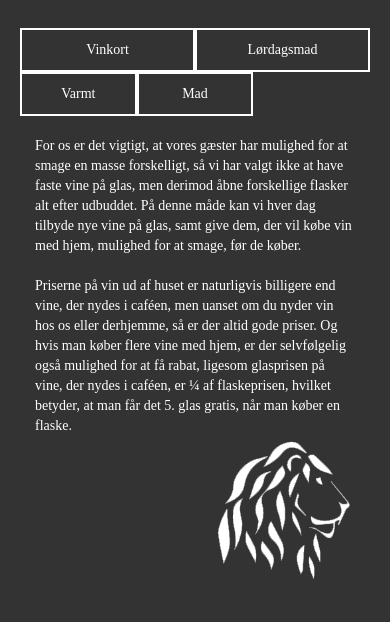
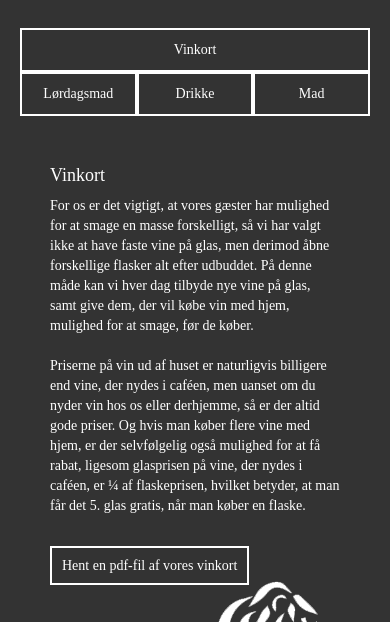
Before and after one commit to JeppeSBjerrum/projekt2.2, a PHP site: page /vincafe.php in a window 390 px wide. Shown: the part 2136-2758 px from the top of the page. Run offline with PHP 8.4, Linux system fonts and the light colour scheme; grey boxes are pictures that could not be loaded.

Commit message:
vinmenu er klar yay

```diff
--- a/css/stylesheet.css
+++ b/css/stylesheet.css
@@ -186,9 +186,12 @@ a:hover, a:visited:hover {
 }
 table {
 	margin-bottom: 20px;
+	border-top: 2px solid white;
+	padding-top: 10px;
 }
+
 #menuindhold {
-	margin-top: 20px;
+	margin-top: 40px;
 }
 .tavle {
 	background-color: rgba(51,51,51,1.00);
--- a/header.php
+++ b/header.php
@@ -17,7 +17,7 @@
   <div class="container-fluid">
   <!--Logo og nav-->
   <nav>
-  <img src="<?php echo $pagelogo;?>" alt="" id="logo">
+  <a href="index.html"><img src="<?php echo $pagelogo;?>" alt="" id="logo"></a>
 
   <ul>
   <li class="lydknapper"><img src="images/playbutton.png" alt="afspil musik" onClick="playAudio()"> <img src="images/mutebutton2.png" alt="sluk musikken" onClick="pauseAudio()"></li>
--- a/js/script.js
+++ b/js/script.js
@@ -6,7 +6,7 @@ $('#bogeventscarousel').hover(function () {
 	$("#bogeventscarousel").carousel('cycle');
 });
 
-//js for baggrundsmusik og knapperne i nav
+//JS for knapper til baggrundsmusikken
 var aud = document.getElementById("music");
 
 function playAudio() {
@@ -17,26 +17,55 @@ function pauseAudio() {
 	aud.pause();
 };
 
-//MENUKORT PÅ VINCAFESIDEN
+//JS FOR MENUKORT
 //variabler for indholdet på menuen
-var vinvinkortet = 'For os er det vigtigt, at vores gæster har mulighed for at smage en masse forskelligt, så vi har valgt ikke at have faste vine på glas, men derimod åbne forskellige flasker alt efter udbuddet. På denne måde kan vi hver dag tilbyde nye vine på glas, samt give dem, der vil købe vin med hjem, mulighed for at smage, før de køber. <br><br>Priserne på vin ud af huset er naturligvis billigere end vine, der nydes i caféen, men uanset om du nyder vin hos os eller derhjemme, så er der altid gode priser. Og hvis man køber flere vine med hjem, er der selvfølgelig også mulighed for at få rabat, ligesom glasprisen på vine, der nydes i caféen, er ¼ af flaskeprisen, hvilket betyder, at man får det 5. glas gratis, når man køber en flaske. <br><br> <a href="pdfnavn" target="_blank">Hent en pdf af menukortet</a>';
-var vinlordagsmad = '';
-var vindrikke = '<h4>Varmt</h4><table class="col-sm-6">  <tbody>    <tr>     <td>Espresso</td>      <td>20,- </td>    </tr>    <tr>      <td>Café con leche</td>      <td>30,- </td>    </tr>    <tr><td>Valgfri to-go kaffe</td>      <td>25,- </td>    </tr>  </tbody></table>	 <table  class="col-sm-6">    <tbody>  <tr>      <td>Americano</td>      <td>25,- </td>    </tr>    <tr>      <td>Ekstra skud espresso</td>      <td>5,- </td>    </tr>    <tr>      <td>Te (sort eller grøn)</td>      <td>25,- </td>    </tr>  </tbody></table><h4>Koldt</h4><table class="col-sm-6">  <tbody>    <tr>      <td>Sodavand</td>      <td>28,-</td>    </tr>    <tr>      <td>Øko safter</td>      <td>32,-</td>    </tr>    <tr>      <td>Spiritus (3cl)</td>      <td>50,-</td>    </tr></tbody></table>	  <table class="col-sm-6">    <tbody>    <tr>      <td>Spiritus (6cl)</td>      <td>75,-</td>    </tr>    <tr>      <td>Flaskeøl: Black Lager - Thy øko Humle - Ale No. 16</td>      <td>35,-</td>    </tr>  </tbody></table><br>';
-var vinmad = '<table class="col-sm-6">  <tbody>    <tr>      <td>Ostetallerken (den lille)</td>      <td>75,-</td>    </tr>    <tr>      <td>Ostetallerken (den store)</td>      <td>120,-</td>    </tr>    <tr>      <td>Charcuteri (den lille)</td>      <td>75,-</td>    </tr>    <tr>      <td>Charcuteri (den store)</td>      <td>120,-</td></tr>    <tr>      <td>Blandet tallerken (den lille)</td>      <td>75,-</td>    </tr>    <tr>      <td>Blandet tallerken (den store)</td>      <td>120,-</td>    </tr>    <tr>     <th class="text-left">wut</th></tr>    <tr>      <td>Hjemmelavet brownie</td>      <td>35,-</td>    </tr></tbody></table><p class="col-sm-6">Alle madbestillinger serveres  med hjemmelavet brød,tapanade, olie & salt og kan også købes til at tage med.</p>';
+//VINCAFÉ UNDERSIDEN
+//Menupunkt: Vinkort
+var vinvinkortet = '<h4 class="col-xs-12">Vinkort</h4><p class="col-xs-12">For os er det vigtigt, at vores gæster har mulighed for at smage en masse forskelligt, så vi har valgt ikke at have faste vine på glas, men derimod åbne forskellige flasker alt efter udbuddet. På denne måde kan vi hver dag tilbyde nye vine på glas, samt give dem, der vil købe vin med hjem, mulighed for at smage, før de køber. <br><br>Priserne på vin ud af huset er naturligvis billigere end vine, der nydes i caféen, men uanset om du nyder vin hos os eller derhjemme, så er der altid gode priser. Og hvis man køber flere vine med hjem, er der selvfølgelig også mulighed for at få rabat, ligesom glasprisen på vine, der nydes i caféen, er ¼ af flaskeprisen, hvilket betyder, at man får det 5. glas gratis, når man køber en flaske. <br><br><br> <a href="pdfnavn" target="_blank" class="btn-custom">Hent en pdf-fil af vores vinkort</a><img src="images/loevesgamlelogo.png" alt="" width="150px" class="pull-right"></p>';
+//Menupunkt: Lørdagsmad
+var vinlordagsmad = '<h4>Lørdagsmad på Vincaféen</h4><p>8. april: And med citronmelisse, jordskokker og løg<br><br>22. april: Okse med persille, persillerod og svampe<br><br>6. maj: Kylling med asparges og spinat<br><br>20. maj: Lam med blomkål, gulerødder og salvie<br><br>3. juni: Kalv med ærter, løg og spidskål</p><br><p><strong>Bordbestilling</strong> sker i Vincaféen eller på vincafeen@loeves.dk<br>Efter først-til-mølle princip</p>';
+//Menupunkt: Drikke
+var vindrikke = '<h4 class="col-xs-12">Varmt</h4><div class="col-sm-6"><table width="100%"><tbody><tr><td>Espresso</td><td>20,-</td></tr><tr><td>Café con leche</td><td>30,-</td></tr><tr><td>Valgfri to-go kaffe</td><td>25,-</td></tr></tbody></table></div><div class="col-sm-6"><table width="100%"><tbody><tr><td>Americano</td><td>25,-</td></tr><tr><td>Ekstra skud espresso</td><td>5,-</td></tr><tr><td>Te (sort eller grøn)</td><td>25,-</td></tr></tbody></table></div><br><br><br><h4 class="col-xs-12">Koldt</h4><div class="col-sm-6"><table width="100%"><tbody><tr><td>Sodavand</td><td>28,-</td></tr><tr><td>Øko safter</td><td>32,-</td></tr><tr><td>Spiritus (3cl)</td><td>50,-</td></tr><tr><td>Spiritus (6cl)</td><td>75,-</td></tr></tbody></table></div><div class="col-sm-6"><table width="100%"><tbody><tr><td>Flaskeøl:<br>- Black Lager<br>- Thy øko Humle<br>- Ale No. 16</td><td>35,-</td></tr></tbody></table></div><br>';
+//Menupunkt: Mad
+var vinmad = '<h4 class="col-xs-12">Vores madudvalg</h4><div class="col-sm-6"><table width="100%"><tbody><tr><td>Ostetallerken (den lille)</td><td>75,-</td></tr><tr><td>Ostetallerken (den store)</td><td>120,-</td></tr><tr><td>Charcuteri (den lille)</td><td>75,-</td></tr><tr><td>Charcuteri (den store)</td><td>120,-</td></tr><tr><td>Blandet tallerken (den lille)</td><td>75,-</td></tr><tr><td>Blandet tallerken (den store)</td><td>120,-</td></tr><tr><th class="text-left"><br>Kage</th></tr><tr><td>Hjemmelavet brownie</td><td>35,-</td></tr></tbody></table></div><p class="col-sm-6">Alle madbestillinger serveres  med hjemmelavet brød,tapanade, olie & salt og kan også købes til at tage med.</p>';
 
+//BOG OG VINCAFÉ UNDERSIDEN
+//Menupunkt:
 
+//FUNKTIONER DER INDSÆTTER VARIABLERNE I ID=MENUINDHOLD
+//VINCAFE UNDERSIDEN
+
+//Menupunkt: Vinkort
 function vvinkort() {
 	document.getElementById("menuindhold").innerHTML = vinvinkortet;
 };
-
+//Menupunkt: Lørdagsmad
 function vlordagsmad() {
 	document.getElementById("menuindhold").innerHTML = vinlordagsmad;
 };
-
+//Menupunkt: Drikke
 function vdrikke() {
 	document.getElementById("menuindhold").innerHTML = vindrikke;
 };
-
+//Menupunkt: Mad
 function vmad() {
 	document.getElementById("menuindhold").innerHTML = vinmad;
 };
+
+//BOG OG VINCAFE UNDERSIDE
+
+function bvinkort() {
+	document.getElementById("menuindhold").innerHTML = vinvinkortet;
+};
+//Menupunkt: Lørdagsmad
+function blordagsmad() {
+	document.getElementById("menuindhold").innerHTML = vinlordagsmad;
+};
+//Menupunkt: Drikke
+function bdrikke() {
+	document.getElementById("menuindhold").innerHTML = vindrikke;
+};
+//Menupunkt: Mad
+function bmad() {
+	document.getElementById("menuindhold").innerHTML = vinmad;
+};
--- a/vincafe.php
+++ b/vincafe.php
@@ -1,4 +1,5 @@
-<?php $pagetitle = 'Vincaféen';
+<?php
+$pagetitle = 'Vincaféen';
 $pagelogo = 'images/loeveslogoinvert2.png';
 include( "header.php" );
 ?>
@@ -87,10 +88,12 @@ include( "header.php" );
       <span class="sr-only">Previous</span>
     </a>
 
+
 					<a class="right carousel-control" href="#vinmenucarousel" data-slide="next">
       <span class="glyphicon glyphicon-chevron-right"></span>
       <span class="sr-only">Next</span>
     </a>
+
 
 				</div>
 
@@ -98,15 +101,18 @@ include( "header.php" );
 			<!--SELVE MENUKORTET-->
 			<div class="col-sm-6" id="menu">
 				<div class="row">
-					<h4 class="col-xs-6 col-sm-3 btn-custom btn" onClick="vvinkort()">Vinkort</h4>
-					<h4 class="col-xs-6 col-sm-3 btn-custom btn" onClick="vlordagsmad()">Lørdagsmad</h4>
-					<h4 class="col-xs-4 col-sm-2 btn-custom btn" onClick="vdrikke()">Varmt</h4>
-					<h4 class="col-xs-4 col-sm-2 btn-custom btn" onClick="vmad()">Mad</h4>
+					<h4 class="col-xs-12 col-md-3 btn-custom btn" onClick="vvinkort()">Vinkort</h4>
+					<h4 class="col-xs-4 col-md-3 btn-custom btn" onClick="vlordagsmad()">Lørdagsmad</h4>
+					<h4 class="col-xs-4 col-md-3 btn-custom btn" onClick="vdrikke()">Drikke</h4>
+					<h4 class="col-xs-4 col-md-3 btn-custom btn" onClick="vmad()">Mad</h4>
 				</div>
-				<div><p id="menuindhold">For os er det vigtigt, at vores gæster har mulighed for at smage en masse forskelligt, så vi har valgt ikke at have faste vine på glas, men derimod åbne forskellige flasker alt efter udbuddet. På denne måde kan vi hver dag tilbyde nye vine på glas, samt give dem, der vil købe vin med hjem, mulighed for at smage, før de køber.<br>
-					<br> Priserne på vin ud af huset er naturligvis billigere end vine, der nydes i caféen, men uanset om du nyder vin hos os eller derhjemme, så er der altid gode priser. Og hvis man køber flere vine med hjem, er der selvfølgelig også mulighed for at få rabat, ligesom glasprisen på vine, der nydes i caféen, er ¼ af flaskeprisen, hvilket betyder, at man får det 5. glas gratis, når man køber en flaske.<br>
-
-					<img src="images/loevesgamlelogo.png" alt="" width="150px" class="pull-right"></p></div>
+				<div id="menuindhold">
+					<h4 class="col-xs-12">Vinkort</h4>
+					<p class="col-xs-12">For os er det vigtigt, at vores gæster har mulighed for at smage en masse forskelligt, så vi har valgt ikke at have faste vine på glas, men derimod åbne forskellige flasker alt efter udbuddet. På denne måde kan vi hver dag tilbyde nye vine på glas, samt give dem, der vil købe vin med hjem, mulighed for at smage, før de køber. <br><br>Priserne på vin ud af huset er naturligvis billigere end vine, der nydes i caféen, men uanset om du nyder vin hos os eller derhjemme, så er der altid gode priser. Og hvis man køber flere vine med hjem, er der selvfølgelig også mulighed for at få rabat, ligesom glasprisen på vine, der nydes i caféen, er ¼ af flaskeprisen, hvilket betyder, at man får det 5. glas gratis, når man køber en flaske. <br><br><br>
+					<a href="pdfnavn" target="_blank" class="btn-custom">Hent en pdf-fil af vores vinkort</a>
+					<img src="images/loevesgamlelogo.png" alt="" width="150px" class="pull-right">
+					</p>
+				</div>
 
 			</div>
 		</div>
@@ -131,7 +137,6 @@ include( "header.php" );
 	</div>
 </div>
 <script>
-
 	//js for baggrundslyd
 	var aud = document.getElementById( "music" );
 
```
Lines whose indentation alone changed are shown as unchanged.
